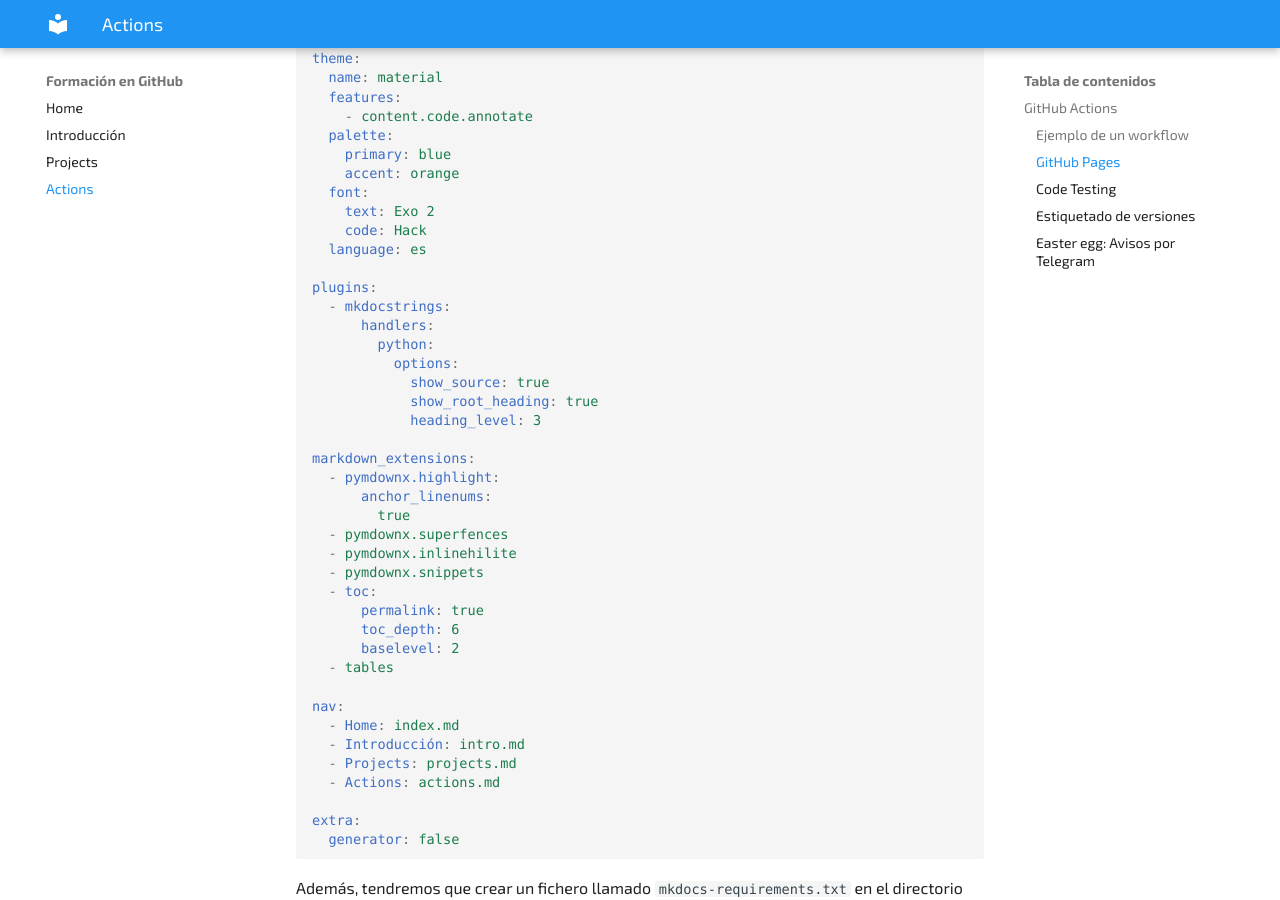
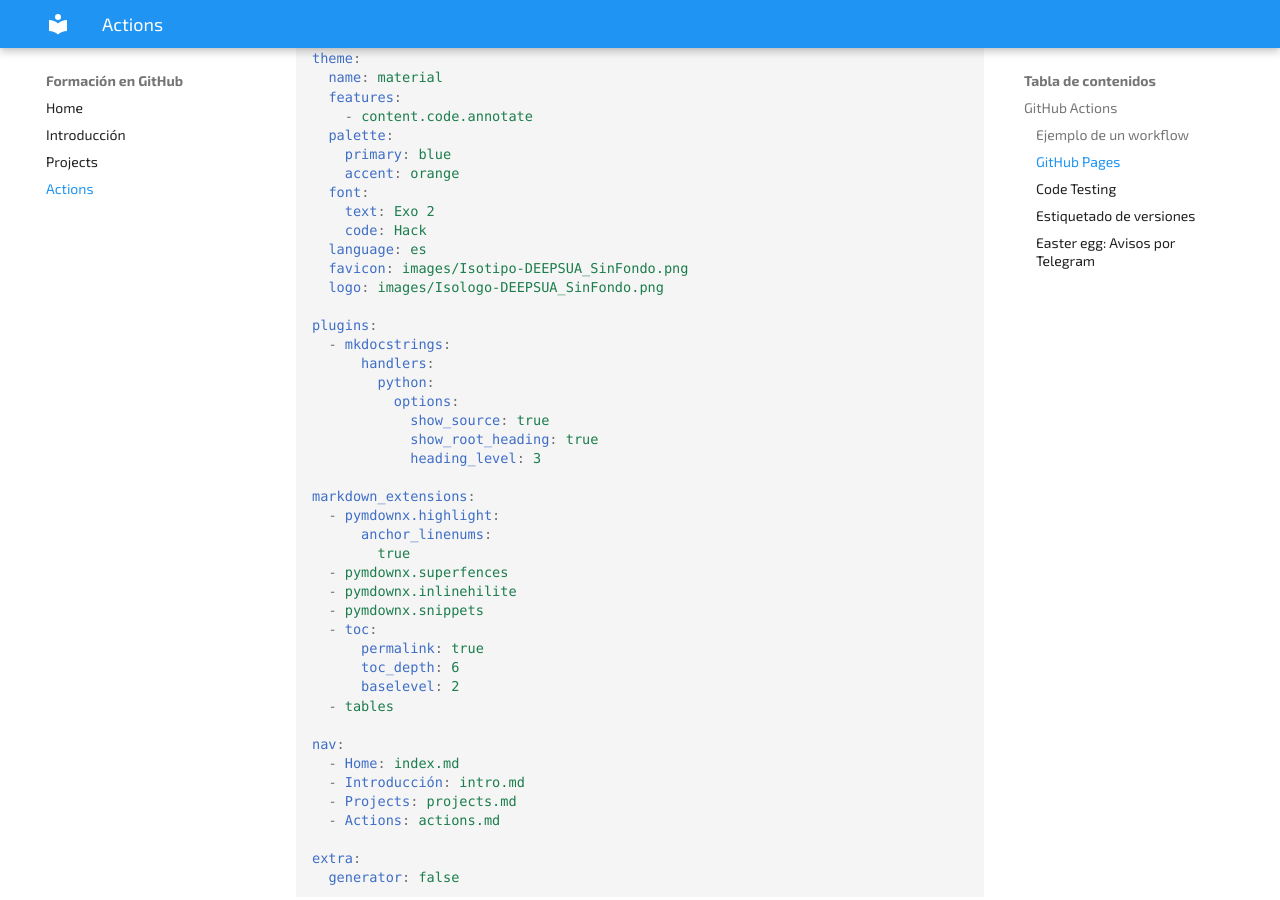
Before and after one commit to DEEPSUA/formacion_github, an MkDocs documentation site: the page built from docs/actions.md, in a window 1280 px wide and 900 px high, scrolled down 2760 px. Built offline with MkDocs 1.6.1 and Material for MkDocs 9.7.7, drawn with Linux system fonts in a browser that asks for light colours; some web fonts are replaced.

Commit message:
Update actions.md

```diff
--- a/docs/actions.md
+++ b/docs/actions.md
@@ -105,6 +105,8 @@
     text: Exo 2
     code: Hack
   language: es
+  favicon: images/Isotipo-DEEPSUA_SinFondo.png
+  logo: images/Isologo-DEEPSUA_SinFondo.png
 
 plugins:
   - mkdocstrings:
```
